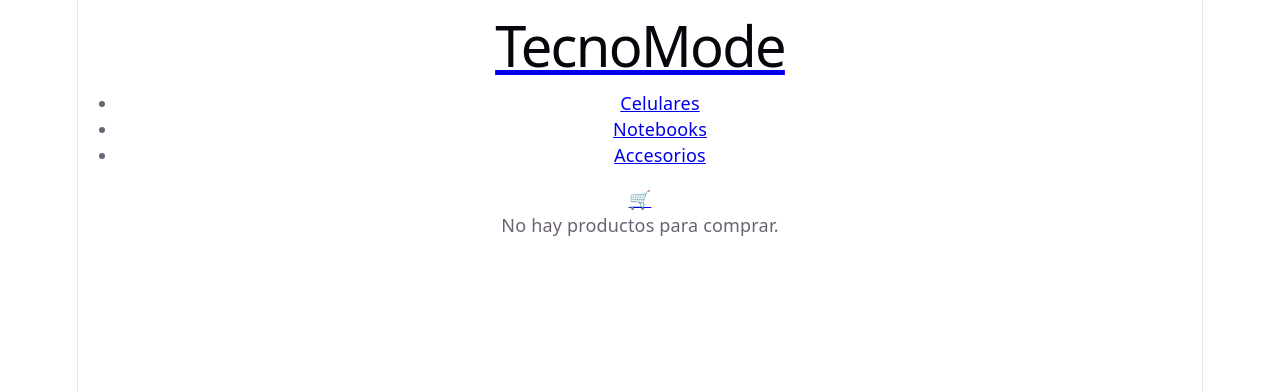
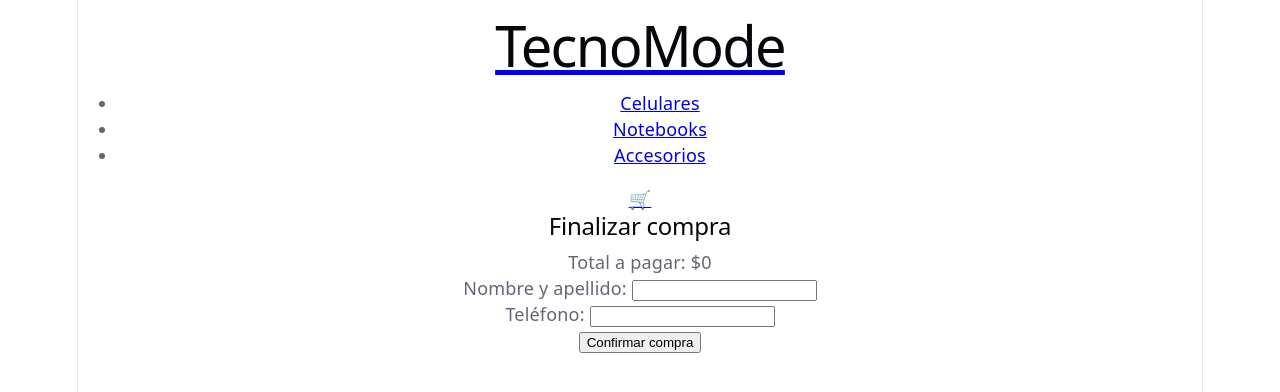
Before and after one commit to thomasgomezz/tecno-mode, a React (Vite) app: page /checkout in a window 1280 px wide. Shown: the top 392 px of the page. Built offline with nearby package versions, Linux system fonts and the light colour scheme; no server answers.

Commit message:
Guardar orden real en firestore

```diff
--- a/src/components/CheckoutForm/CheckoutForm.jsx
+++ b/src/components/CheckoutForm/CheckoutForm.jsx
@@ -3,6 +3,7 @@
 import { useState } from "react";
 import  { useNavigate } from "react-router-dom";
 import {useCart} from "../../context/CartContext";
+import {createOrder} from "../../firebase/config";
 
 function CheckoutForm(){
     const {cart, getTotalPrice, clearCart } = useCart();
@@ -10,12 +11,84 @@ function CheckoutForm(){
 
     //Estados uno por cada campo del formulario
     const [name, setName] = useState("");
-    const [email, setEmail] = ("");
+    //const [email, setEmail] = ("");
     const [phone, setPhone] = useState("");
     const [orderId, setOrderId] = useState(null);
+    const [saving, setSaving]  = useState(false);
 
-    const handleSubmit = (event) => {   //Se ejecuta al tocar confirmar compra
+    const handleSubmit = async (event) => {   //Se ejecuta al tocar confirmar compra
         event.preventDefault();
+        setSaving(true);
+
+        const order = {
+            buyer: {
+                name : name,
+                phone : phone,
+            },
+            items : cart.map ((item) => ({
+                id: item.id,
+                name: item.name,
+                prince: item.price,
+                quantity: item.quantity,
+            })),
+            total: getTotalPrice(),
+            date: new Date().toString(),
+        };
+
+        const newOrderId = await createOrder(order);
+
+        setOrderId(newOrderId);
+        setSaving(saving);
+        clearCart();
+    };
+
+    if (orderId) {
+        return (
+            <div>
+                <h2>¡Gracias por tu compra!</h2>
+                <p>Tu número de orden es: {orderId}</p>
+                 <button onClick={() => navigate("/")}>Volver al catálogo</button>
+            </div>
+        );
+    }
+
+     return (
+    <div>
+      <h2>Finalizar compra</h2>
+      <p>Total a pagar: ${getTotalPrice()}</p>
+
+      <form onSubmit={handleSubmit}>
+        <div>
+          <label>Nombre y apellido: </label>
+          <input
+            type="text"
+            value={name}
+            onChange={(e) => setName(e.target.value)}
+            required
+          />
+        </div>
+
+        <div>
+          <label>Teléfono: </label>
+          <input
+            type="tel"
+            value={phone}
+            onChange={(e) => setPhone(e.target.value)}
+            required
+          />
+        </div>
+
+        <button type="submit" disabled={saving}>
+          {saving ? "Guardando..." : "Confirmar compra"}
+        </button>
+      </form>
+    </div>
+  );
+}
+
+export default CheckoutForm;
+
+/*
 
         //por ahora simulamos un id de orden. mas adelante, aca vamos a guardar la orden en firestore y usar el id que nos devuelva
 
@@ -68,4 +141,4 @@ function CheckoutForm(){
     );
 }
 
-export default CheckoutForm;
+export default CheckoutForm;*/
--- a/src/firebase/config.js
+++ b/src/firebase/config.js
@@ -57,3 +57,9 @@ export async function getProductById(id) {
   const docSnap = querySnapshot.docs[0];
   return { firestoreId: docSnap.id, ...docSnap.data() };
 }
+
+// Crea una orden nueva en la colección "orders" y devuelve su id
+export async function createOrder(order) {
+  const docRef = await addDoc(collection(db, "orders"), order);
+  return docRef.id;
+}
```
